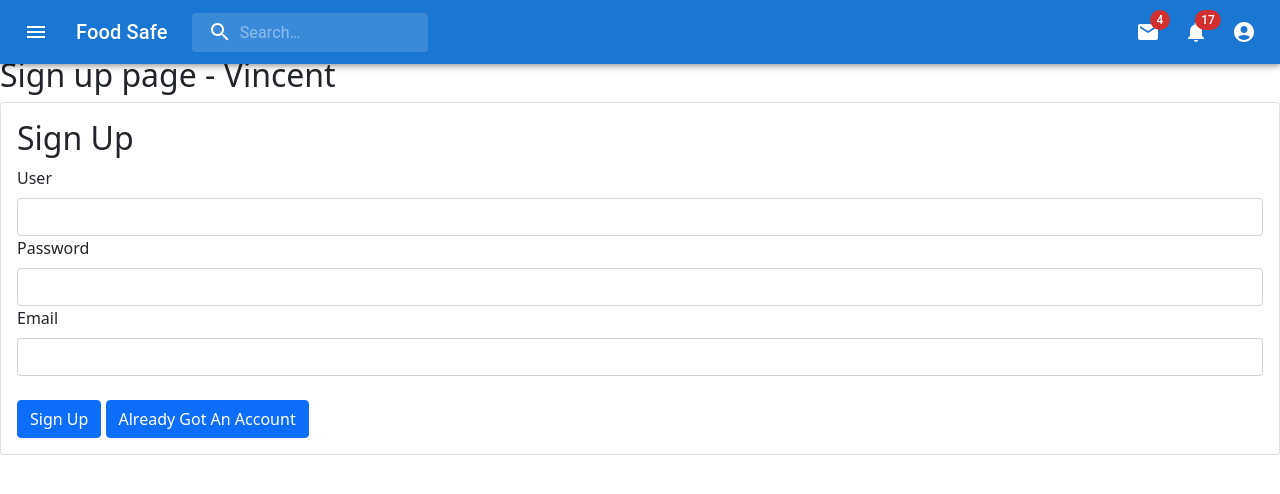
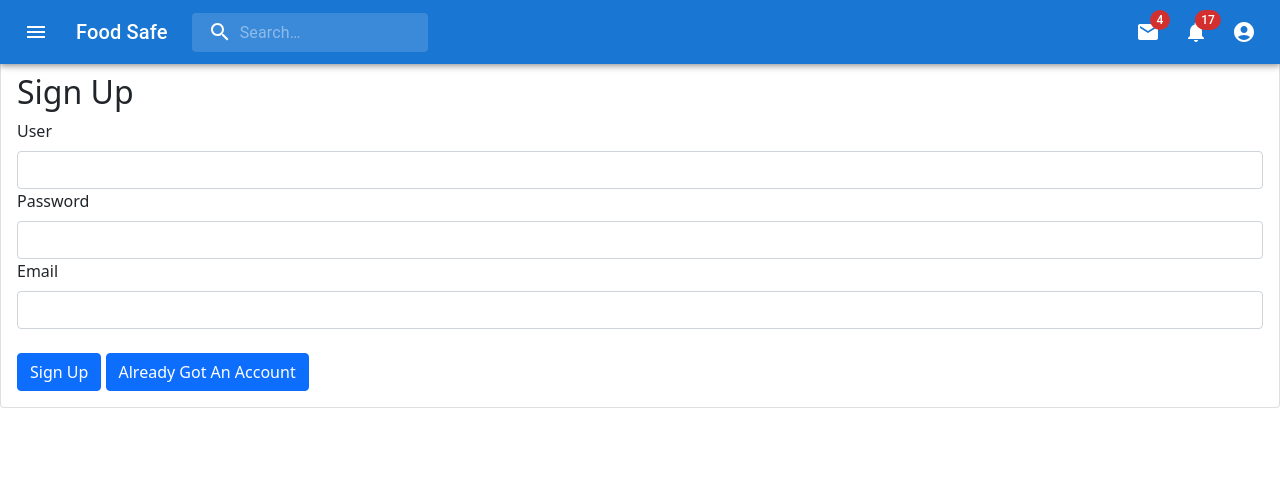
Before and after one commit to software-assignments-spring2022/final-project-foodsafe, a React (Create React App) app in the folder front-end/: page /sign_up in a window 1280 px wide. Shown: the top 494 px of the page. Built offline with nearby package versions, Linux system fonts and the light colour scheme.

Commit message:
delete name

```diff
--- a/front-end/src/sign_up/main.js
+++ b/front-end/src/sign_up/main.js
@@ -4,7 +4,6 @@ import SignupComponent from "./SignupComponent"
 const sign_up=()=>{
     return (
     <a>
-        <h2>Sign up page - Vincent</h2>
         <SignupComponent/>
     </a>
 
```
